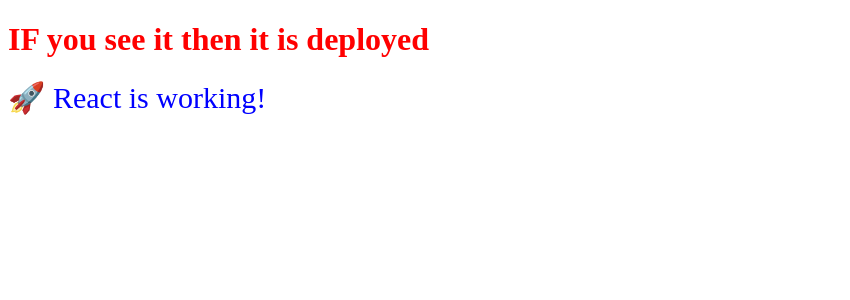
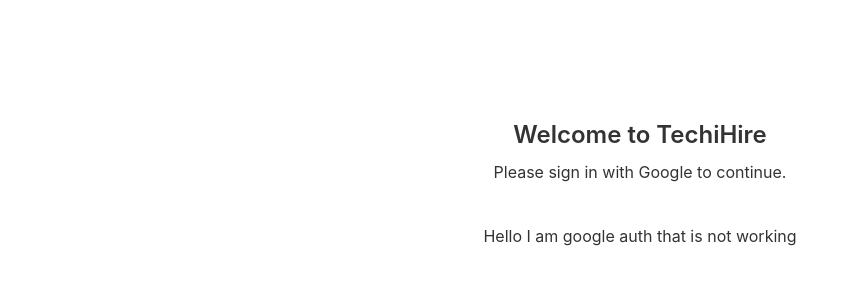
Before and after one commit to KatyaMarush/TechiHire, a React (Create React App) app: page /login in a window 1280 px wide. Shown: the top 300 px of the page, without its empty margins (0-850 px from the left). Built offline with nearby package versions, Linux system fonts and the light colour scheme.

Commit message:
Still searching why it is not deploying

```diff
--- a/public/index.html
+++ b/public/index.html
@@ -27,7 +27,6 @@
     <title>React App</title>
   </head>
   <body>
-    <h1 style="color:red;">IF you see it then it is deployed</h1>
     <noscript>You need to enable JavaScript to run this app.</noscript>
     <div id="root"></div>
     <!--
--- a/src/App.tsx
+++ b/src/App.tsx
@@ -5,15 +5,11 @@
 import AppRoutes from "./components/AppRoutes";
 
 function App() {
-  console.log("App component is rendering!"); // 🔍 Debugging
   return (
-    // <ThemeProvider theme={theme}>
-    //   <CssBaseline />
-    //   <AppRoutes />
-    // </ThemeProvider>
-    <div style={{ color: "blue", fontSize: "30px" }}>
-      🚀 React is working!
-    </div>
+    <ThemeProvider theme={theme}>
+      <CssBaseline />
+      <AppRoutes />
+    </ThemeProvider>
   );
 }
 
--- a/src/components/LoginPage.tsx
+++ b/src/components/LoginPage.tsx
@@ -46,7 +46,8 @@
           <CircularProgress />
         ) : (
           <div role="button" aria-label="Login with Google" onClick={onGoogleLoginClick}>
-            <GoogleLogin onSuccess={onLoginSuccess} onError={handleLoginError} />
+            {/* <GoogleLogin onSuccess={onLoginSuccess} onError={handleLoginError} /> */}
+            Hello I am google auth that is not working
           </div>
         )}
       </Box>
--- a/src/index.tsx
+++ b/src/index.tsx
@@ -4,8 +4,6 @@
 import { GoogleOAuthProvider } from '@react-oauth/google';
 
 const clientId = 'YOUR_GOOGLE_CLIENT_ID';
-
-console.log("React is trying to load!"); // 🔍 Debugging
 
 const root = ReactDOM.createRoot(
   document.getElementById('root') as HTMLElement
```
